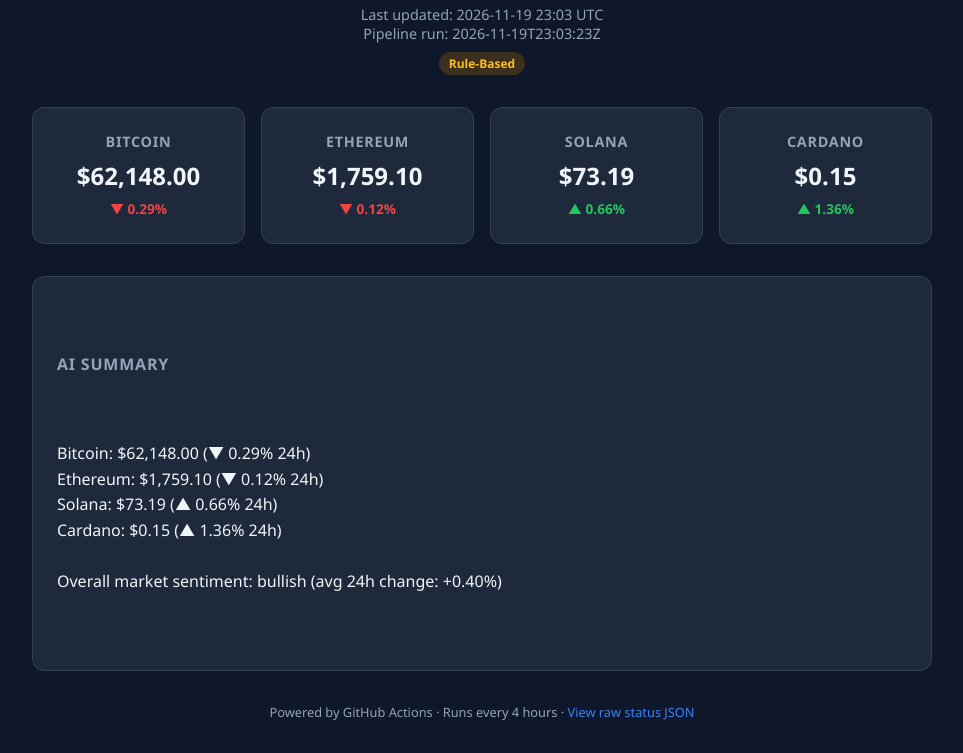
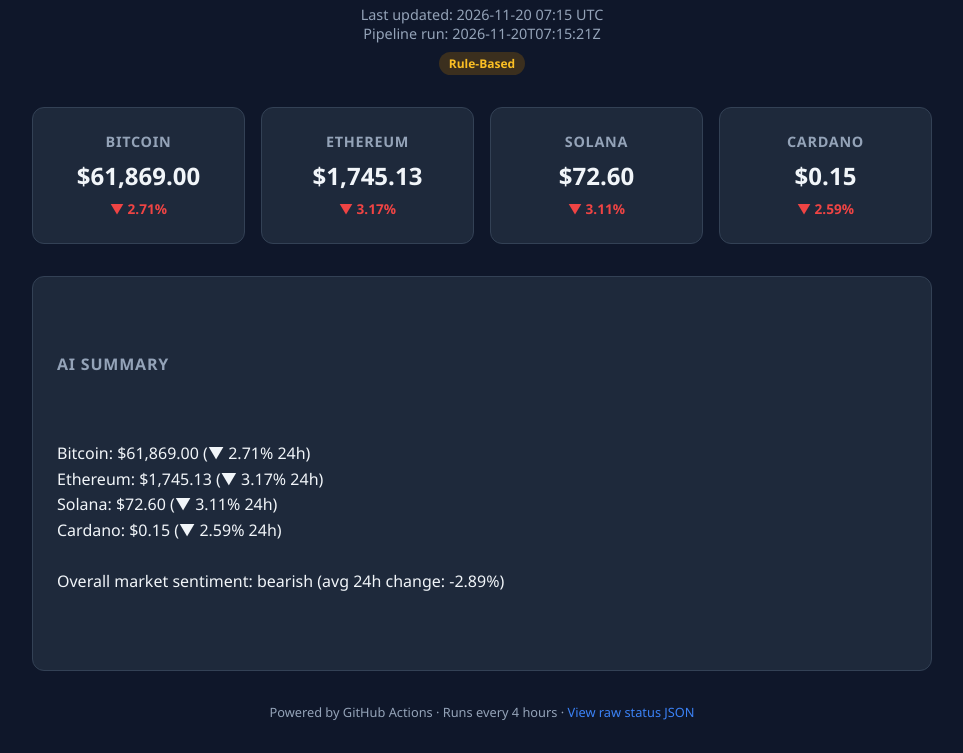
Before and after one commit to abdelaziz1119/automated-pipeline, a plain HTML site: page site/index.html in a window 1280 px wide. Shown: the part 73-826 px from the top of the page, without its empty margins (158-1121 px from the left). Drawn offline with Linux system fonts and the light colour scheme.

Commit message:
chore: automated content update
  Generated at 2026-11-20T07:15:21Z
  Pipeline status: success

```diff
--- a/site/index.html
+++ b/site/index.html
@@ -99,8 +99,8 @@
         <header>
             <h1>Automated AI Pipeline</h1>
             <div class="meta">
-                Last updated: 2026-11-19 23:03 UTC<br>
-                Pipeline run: 2026-11-19T23:03:23Z
+                Last updated: 2026-11-20 07:15 UTC<br>
+                Pipeline run: 2026-11-20T07:15:21Z
             </div>
             <div class="badges"><span class="badge fallback">Rule-Based</span></div>
         </header>
@@ -109,34 +109,34 @@
 
             <div class="card">
                 <h3>Bitcoin</h3>
-                <div class="price">$62,148.00</div>
-                <span class="change" style="color:#ef4444">▼ 0.29%</span>
+                <div class="price">$61,869.00</div>
+                <span class="change" style="color:#ef4444">▼ 2.71%</span>
             </div>
             <div class="card">
                 <h3>Ethereum</h3>
-                <div class="price">$1,759.10</div>
-                <span class="change" style="color:#ef4444">▼ 0.12%</span>
+                <div class="price">$1,745.13</div>
+                <span class="change" style="color:#ef4444">▼ 3.17%</span>
             </div>
             <div class="card">
                 <h3>Solana</h3>
-                <div class="price">$73.19</div>
-                <span class="change" style="color:#22c55e">▲ 0.66%</span>
+                <div class="price">$72.60</div>
+                <span class="change" style="color:#ef4444">▼ 3.11%</span>
             </div>
             <div class="card">
                 <h3>Cardano</h3>
                 <div class="price">$0.15</div>
-                <span class="change" style="color:#22c55e">▲ 1.36%</span>
+                <span class="change" style="color:#ef4444">▼ 2.59%</span>
             </div>
         </div>
 
         <div class="summary">
             <h2>AI Summary</h2>
-            <p>Bitcoin: $62,148.00 (▼ 0.29% 24h)
-Ethereum: $1,759.10 (▼ 0.12% 24h)
-Solana: $73.19 (▲ 0.66% 24h)
-Cardano: $0.15 (▲ 1.36% 24h)
+            <p>Bitcoin: $61,869.00 (▼ 2.71% 24h)
+Ethereum: $1,745.13 (▼ 3.17% 24h)
+Solana: $72.60 (▼ 3.11% 24h)
+Cardano: $0.15 (▼ 2.59% 24h)
 
-Overall market sentiment: bullish (avg 24h change: +0.40%)</p>
+Overall market sentiment: bearish (avg 24h change: -2.89%)</p>
         </div>
 
         <footer>
--- a/site/status.json
+++ b/site/status.json
@@ -1,5 +1,5 @@
 {
-  "timestamp": "2026-11-19T23:03:23Z",
+  "timestamp": "2026-11-20T07:15:21Z",
   "status": "success",
   "used_llm": false,
   "data_source": "CoinGecko API",
@@ -10,5 +10,5 @@
     "cardano"
   ],
   "data_ok": true,
-  "summary": "Bitcoin: $62,148.00 (\u25bc 0.29% 24h)\nEthereum: $1,759.10 (\u25bc 0.12% 24h)\nSolana: $73.19 (\u25b2 0.66% 24h)\nCardano: $0.15 (\u25b2 1.36% 24h)\n\nOverall market sentiment: bullish (avg 24h change: +0.40%)"
+  "summary": "Bitcoin: $61,869.00 (\u25bc 2.71% 24h)\nEthereum: $1,745.13 (\u25bc 3.17% 24h)\nSolana: $72.60 (\u25bc 3.11% 24h)\nCardano: $0.15 (\u25bc 2.59% 24h)\n\nOverall market sentiment: bearish (avg 24h change: -2.89%)"
 }
```
